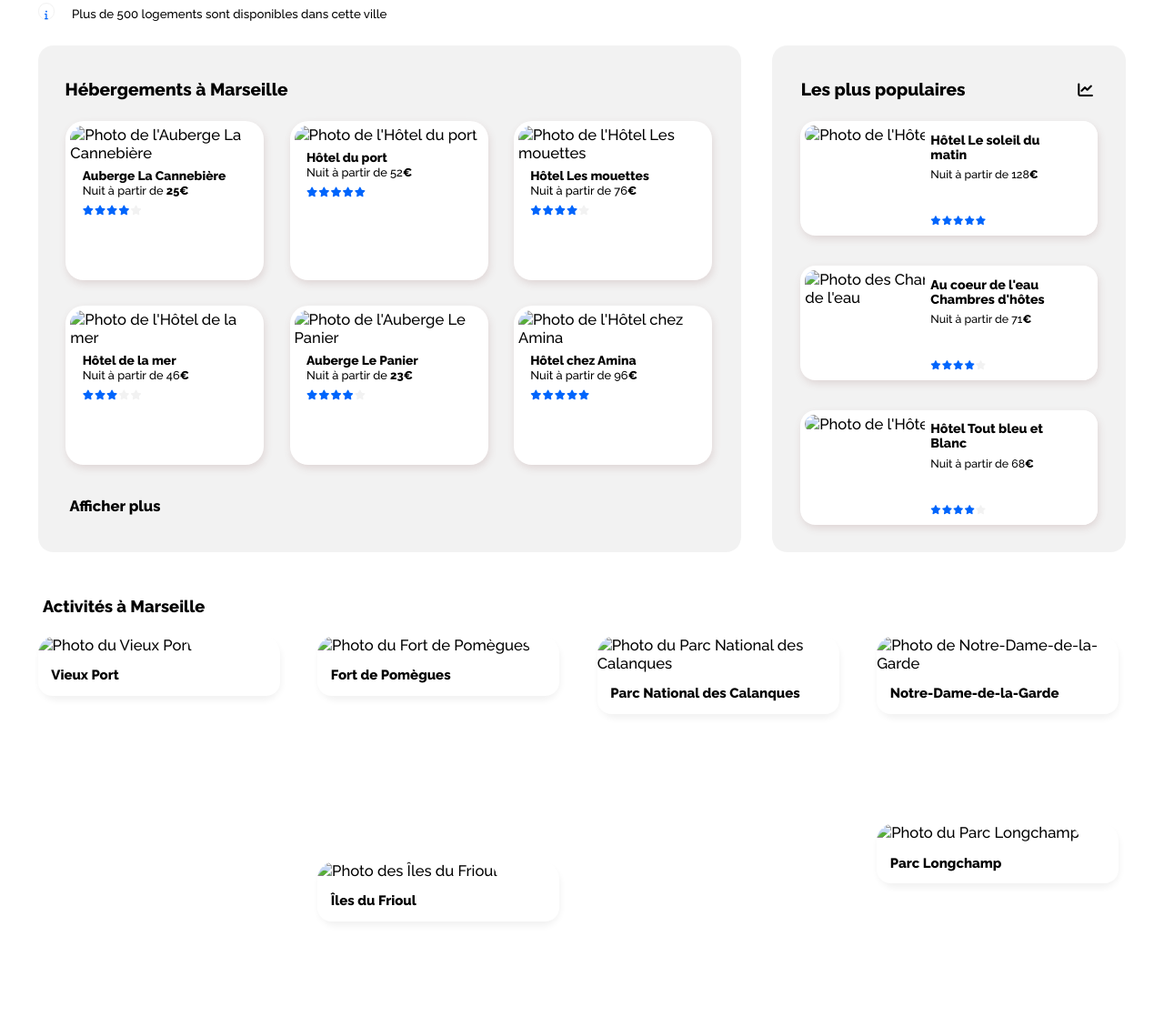
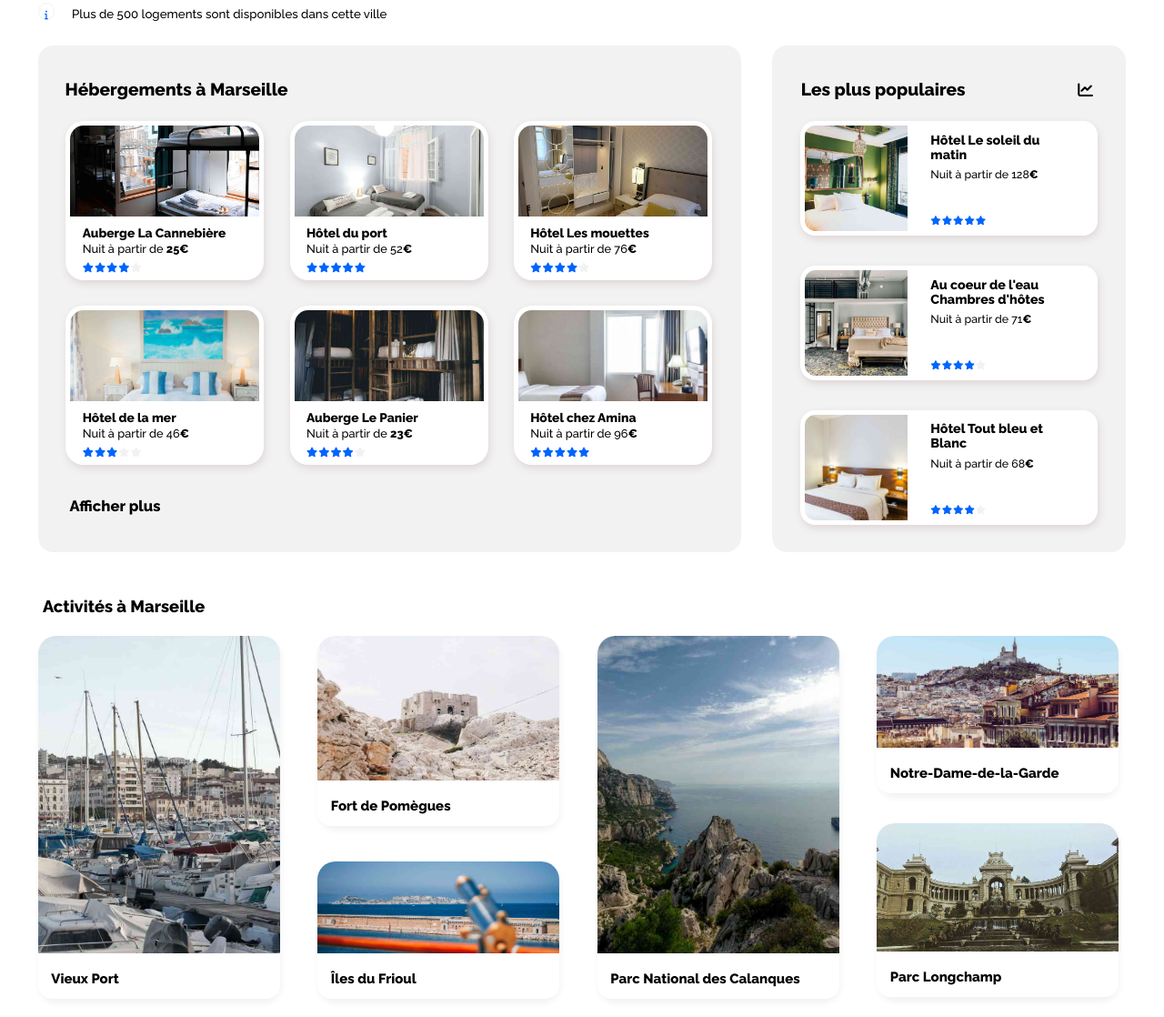
Before and after one commit to Fonkarts/SebastienHOUCHET_2_22042021, a plain HTML site: page index.html in a window 1280 px wide. Shown: the part 318-1436 px from the top of the page at 91% size. Drawn offline with Linux system fonts and the light colour scheme.

Commit message:
Ajout fichiers "docs" + MàJ html
- Ajout des fichiers depuis un répertoire "docs", afin que GitHub Page le reconnaisse dans "Sources".
- Modification des path dans index.html

```diff
--- a/index.html
+++ b/index.html
@@ -16,7 +16,7 @@
 			<section class="upperGrid">
 
 				<header class="header">
-					<h1><img class="logo" src="contenu/images/logo/Reservia.svg" alt="Le logo de l'entreprise Reservia"></h1>
+					<h1><img class="logo" src="docs/reservia@3x_optimized.png" alt="Le logo de l'entreprise Reservia"></h1>
 
 					<nav>
 						<ul>
@@ -95,7 +95,7 @@
 
 						<article class="accArticle1">
 							<a href="*">
-								<img src="contenu/images/hebergements/compressed/marcus-loke-wqjvwu_hzfo-unsplash_optimized.jpg" alt="Photo de l'Auberge La Cannebière" class="accImg">
+								<img src="docs/marcus-loke-wqjvwu_hzfo-unsplash_optimized.jpg" alt="Photo de l'Auberge La Cannebière" class="accImg">
 								<div class="accOverlay">
 								<h3>Auberge La Cannebière</h3>
 									<p>Nuit à partir de <strong>25€</strong></p>
@@ -112,7 +112,7 @@
 
 						<article class="accArticle2">
 							<a href="*">
-								<img src="contenu/images/hebergements/compressed/fred-kleber-gtbaxavlvsg-unsplash_optimized.jpg" alt="Photo de l'Hôtel du port" class="accImg">
+								<img src="docs/fred-kleber-gtbaxavlvsg-unsplash_optimized.jpg" alt="Photo de l'Hôtel du port" class="accImg">
 								<div class="accOverlay">
 									<h3>Hôtel du port</h3>
 									<p>Nuit à partir de 52<strong>€</strong></p>
@@ -129,7 +129,7 @@
 
 						<article class="accArticle3">
 							<a href="*">
-								<img src="contenu/images/hebergements/compressed/reisetopia-b8wigxa_pfu-unsplash_optimized.jpg" alt="Photo de l'Hôtel Les mouettes" class="accImg">
+								<img src="docs/reisetopia-b8wigxa_pfu-unsplash_optimized.jpg" alt="Photo de l'Hôtel Les mouettes" class="accImg">
 								<div class="accOverlay">
 									<h3>Hôtel Les mouettes</h3>
 									<p>Nuit à partir de 76<strong>€</strong></p>
@@ -146,7 +146,7 @@
 
 						<article class="accArticle4">
 							<a href="*">
-								<img src="contenu/images/hebergements/compressed/annie-spratt-eg1qciitaua-unsplash_optimized.jpg" alt="Photo de l'Hôtel de la mer" class="accImg">
+								<img src="docs/annie-spratt-eg1qciitaua-unsplash_optimized.jpg" alt="Photo de l'Hôtel de la mer" class="accImg">
 								<div class="accOverlay">
 									<h3>Hôtel de la mer</h3>
 									<p>Nuit à partir de 46<strong>€</strong></p>
@@ -163,7 +163,7 @@
 
 						<article class="accArticle5">
 							<a href="*">
-								<img src="contenu/images/hebergements/compressed/nicate-lee-kt-zyaiwbe0-unsplash_optimized.jpg" alt="Photo de l'Auberge Le Panier" class="accImg">
+								<img src="docs/nicate-lee-kt-zyaiwbe0-unsplash_optimized.jpg" alt="Photo de l'Auberge Le Panier" class="accImg">
 								<div class="accOverlay">
 									<h3>Auberge Le Panier</h3>
 									<p>Nuit à partir de <strong>23€</strong></p>
@@ -180,7 +180,7 @@
 
 						<article class="accArticle6">
 							<a href="*">
-								<img src="contenu/images/hebergements/compressed/febrian-zakaria-m6s1wvfw68a-unsplash_optimized.jpg" alt="Photo de l'Hôtel chez Amina" class="accImg">
+								<img src="docs/febrian-zakaria-m6s1wvfw68a-unsplash_optimized.jpg" alt="Photo de l'Hôtel chez Amina" class="accImg">
 								<div class="accOverlay">
 									<h3>Hôtel chez Amina</h3>
 									<p>Nuit à partir de 96<strong>€</strong></p>
@@ -208,7 +208,7 @@
 
 						<article class="popArticle1">
 							<a href="*">
-								<img src="contenu/images/hebergements/compressed/emile-guillemot-bj_rcsc5xfe-unsplash_optimized.jpg" alt="Photo de l'Hôtel Le soleil du matin" class="popImg">
+								<img src="docs/emile-guillemot-bj_rcsc5xfe-unsplash_optimized.jpg" alt="Photo de l'Hôtel Le soleil du matin" class="popImg">
 								<div class="popOverlay">
 									<h3>Hôtel Le soleil du matin</h3>
 									<p>Nuit à partir de 128<strong>€</strong></p>
@@ -225,7 +225,7 @@
 
 						<article class="popArticle2">
 							<a href="*">
-								<img src="contenu/images/hebergements/compressed/aw-creative-vgs8z60yt2c-unsplash_optimized.jpg" alt="Photo des Chambres d'hôtes Au coeur de l'eau" class="popImg">
+								<img src="docs/aw-creative-vgs8z60yt2c-unsplash_optimized.jpg" alt="Photo des Chambres d'hôtes Au coeur de l'eau" class="popImg">
 								<div class="popOverlay">
 									<h3>Au coeur de l'eau Chambres d'hôtes</h3>
 									<p>Nuit à partir de 71<strong>€</strong></p>
@@ -242,7 +242,7 @@
 
 						<article class="popArticle3">
 							<a href="*">
-								<img src="contenu/images/hebergements/compressed/febrian-zakaria-sjvu0thccqa-unsplash_optimized.jpg" alt="Photo de l'Hôtel Tout bleu et Blanc" class="popImg">
+								<img src="docs/febrian-zakaria-sjvu0thccqa-unsplash_optimized.jpg" alt="Photo de l'Hôtel Tout bleu et Blanc" class="popImg">
 								<div class="popOverlay">
 									<h3>Hôtel Tout bleu et Blanc</h3>
 									<p>Nuit à partir de 68<strong>€</strong></p>
@@ -267,7 +267,7 @@
 					<article class="actiArticle1">
 						<a href="*">
 							<div class="actiArticleContainer">
-								<img src="contenu/images/activites/compressed/reno-laithienne-qugjhdy5fyk-unsplash_optimized.jpg" alt="Photo du Vieux Port" class="actiImgTall">
+								<img src="docs/reno-laithienne-qugjhdy5fyk-unsplash_optimized.jpg" alt="Photo du Vieux Port" class="actiImgTall">
 								<div class="actiOverlay">
 									<h3><strong>Vieux Port</strong></h3>
 								</div>
@@ -278,7 +278,7 @@
 					<article class="actiArticle2">
 						<a href="*">
 							<div class="actiArticleContainer">
-								<img src="contenu/images/activites/compressed/paul-hermann-qftrldqirhi-unsplash_optimized.jpg" alt="Photo du Fort de Pomègues" class="actiImg2">
+								<img src="docs/paul-hermann-qftrldqirhi-unsplash_optimized.jpg" alt="Photo du Fort de Pomègues" class="actiImg2">
 								<div class="actiOverlay">
 									<h3><strong>Fort de Pomègues</strong></h3>
 								</div>
@@ -289,7 +289,7 @@
 					<article class="actiArticle3">
 						<a href="*">
 							<div class="actiArticleContainer">
-								<img src="contenu/images/activites/compressed/kevin-hikari-rv_qd1l-vxg-unsplash_optimized.jpg" alt="Photo des Îles du Frioul" class="actiImg3">
+								<img src="docs/kevin-hikari-rv_qd1l-vxg-unsplash_optimized.jpg" alt="Photo des Îles du Frioul" class="actiImg3">
 								<div class="actiOverlay">
 									<h3><strong>Îles du Frioul</strong></h3>
 								</div>
@@ -300,7 +300,7 @@
 					<article class="actiArticle4">
 						<a href="*">
 							<div class="actiArticleContainer">
-								<img src="contenu/images/activites/compressed/kilyan-sockalingum-nr8-cbcn3ai-unsplash_optimized.jpg" alt="Photo du Parc National des Calanques" class="actiImgTall">
+								<img src="docs/kilyan-sockalingum-nr8-cbcn3ai-unsplash_optimized.jpg" alt="Photo du Parc National des Calanques" class="actiImgTall">
 								<div class="actiOverlay">
 									<h3><strong>Parc National des Calanques</strong></h3>
 								</div>
@@ -311,7 +311,7 @@
 					<article class="actiArticle5">
 						<a href="*">
 							<div class="actiArticleContainer">
-								<img src="contenu/images/activites/compressed/florian-wehde-xw9e8gdotxi-unsplash_optimized.jpg" alt="Photo de Notre-Dame-de-la-Garde" class="actiImg5">
+								<img src="docs/florian-wehde-xw9e8gdotxi-unsplash_optimized.jpg" alt="Photo de Notre-Dame-de-la-Garde" class="actiImg5">
 								<div class="actiOverlay">
 									<h3><strong>Notre-Dame-de-la-Garde</strong></h3>
 								</div>
@@ -322,7 +322,7 @@
 					<article class="actiArticle6">
 						<a href="*">
 							<div class="actiArticleContainer">
-								<img src="contenu/images/activites/compressed/lena-paulin-wh2-ejodcv0-unsplash_optimized.jpg" alt="Photo du Parc Longchamp" class="actiImg6">
+								<img src="docs/lena-paulin-wh2-ejodcv0-unsplash_optimized.jpg" alt="Photo du Parc Longchamp" class="actiImg6">
 								<div class="actiOverlay">
 									<h3><strong>Parc Longchamp</strong></h3>
 								</div>
```
Also changed, not shown: docs/annie-spratt-eg1qciitaua-unsplash_optimized.jpg (renamed from content/annie-spratt-eg1qciitaua-unsplash_optimized.jpg), docs/aw-creative-vgs8z60yt2c-unsplash_optimized.jpg (renamed from content/aw-creative-vgs8z60yt2c-unsplash_optimized.jpg), docs/emile-guillemot-bj_rcsc5xfe-unsplash_optimized.jpg (renamed from content/emile-guillemot-bj_rcsc5xfe-unsplash_optimized.jpg), docs/febrian-zakaria-m6s1wvfw68a-unsplash_optimized.jpg (renamed from content/febrian-zakaria-m6s1wvfw68a-unsplash_optimized.jpg), docs/febrian-zakaria-sjvu0thccqa-unsplash_optimized.jpg (renamed from content/febrian-zakaria-sjvu0thccqa-unsplash_optimized.jpg), docs/florian-wehde-xw9e8gdotxi-unsplash_optimized.jpg (renamed from content/florian-wehde-xw9e8gdotxi-unsplash_optimized.jpg), docs/fred-kleber-gtbaxavlvsg-unsplash_optimized.jpg (renamed from content/fred-kleber-gtbaxavlvsg-unsplash_optimized.jpg), docs/kevin-hikari-rv_qd1l-vxg-unsplash_optimized.jpg (renamed from content/kevin-hikari-rv_qd1l-vxg-unsplash_optimized.jpg), docs/kilyan-sockalingum-nr8-cbcn3ai-unsplash_optimized.jpg (renamed from content/kilyan-sockalingum-nr8-cbcn3ai-unsplash_optimized.jpg), docs/lena-paulin-wh2-ejodcv0-unsplash_optimized.jpg (renamed from content/lena-paulin-wh2-ejodcv0-unsplash_optimized.jpg), docs/marcus-loke-wqjvwu_hzfo-unsplash_optimized.jpg (renamed from content/marcus-loke-wqjvwu_hzfo-unsplash_optimized.jpg), docs/nicate-lee-kt-zyaiwbe0-unsplash_optimized.jpg (renamed from content/nicate-lee-kt-zyaiwbe0-unsplash_optimized.jpg), docs/paul-hermann-qftrldqirhi-unsplash_optimized.jpg (renamed from content/paul-hermann-qftrldqirhi-unsplash_optimized.jpg), docs/reisetopia-b8wigxa_pfu-unsplash_optimized.jpg (renamed from content/reisetopia-b8wigxa_pfu-unsplash_optimized.jpg), 2 more files.
